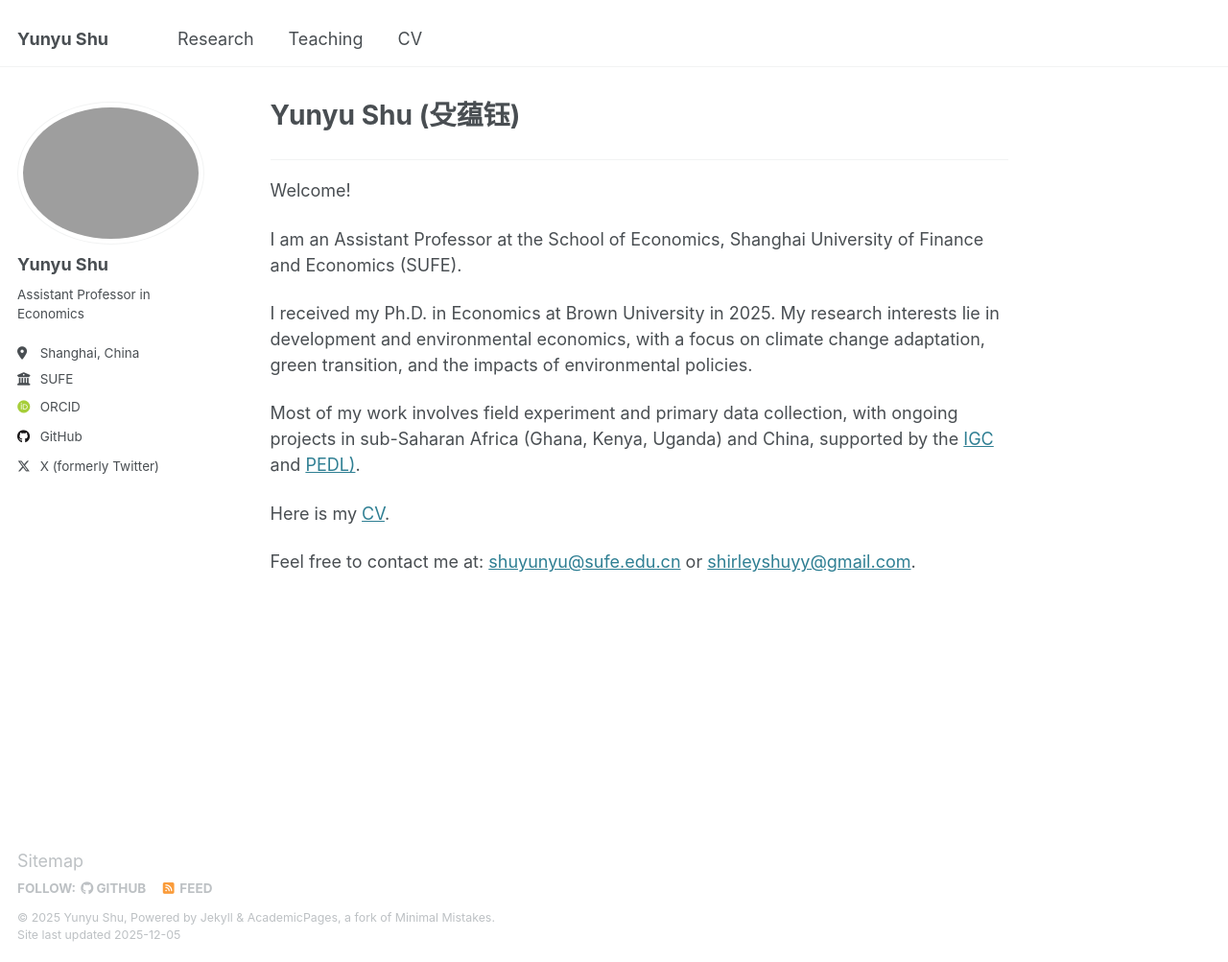
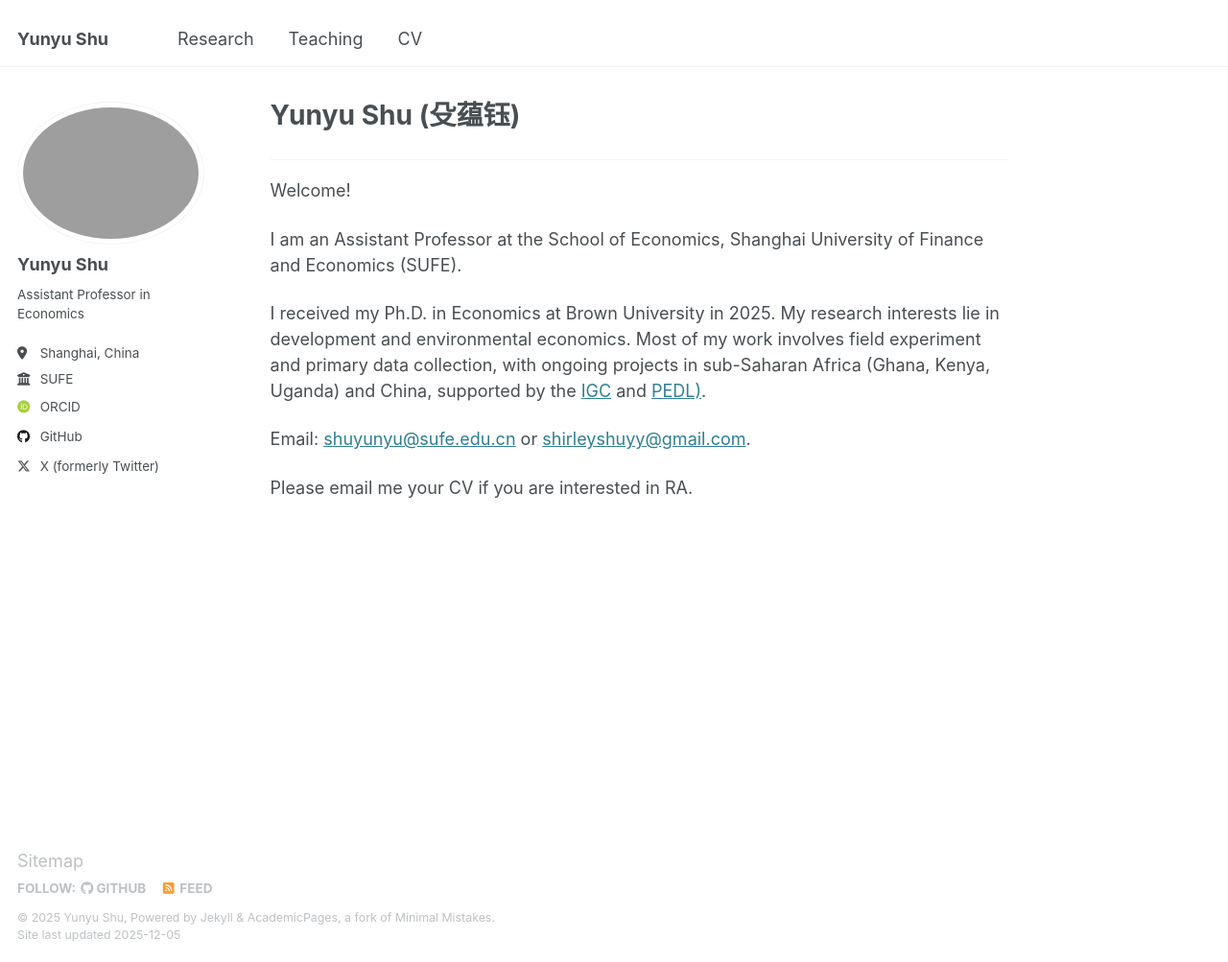
Before and after one commit to shirleyshu0503/shirleyshu0503.github.io, a Jekyll site: the page built from _pages/about.md, in a window 1280 px wide and 1003 px high. Shown: the whole window at 96% size. Built offline with Jekyll 4.4.1, drawn with Linux system fonts in a browser that asks for light colours; some web fonts are replaced.

Commit message:
Update about.md

```diff
--- a/_pages/about.md
+++ b/_pages/about.md
@@ -12,10 +12,8 @@ Welcome!
 
 I am an Assistant Professor at the School of Economics, Shanghai University of Finance and Economics (SUFE).
 
-I received my Ph.D. in Economics at Brown University in 2025. My research interests lie in development and environmental economics, with a focus on climate change adaptation, green transition, and the impacts of environmental policies.
+I received my Ph.D. in Economics at Brown University in 2025. My research interests lie in development and environmental economics. Most of my work involves field experiment and primary data collection, with ongoing projects in sub-Saharan Africa (Ghana, Kenya, Uganda) and China, supported by the [IGC](https://www.theigc.org/) and [PEDL)](https://pedl.cepr.org/).
 
-Most of my work involves field experiment and primary data collection, with ongoing projects in sub-Saharan Africa (Ghana, Kenya, Uganda) and China, supported by the [IGC](https://www.theigc.org/) and [PEDL)](https://pedl.cepr.org/).
+Email:  [shuyunyu@sufe.edu.cn](mailto:shuyunyu@sufe.edu.cn) or [shirleyshuyy@gmail.com](mailto:shirleyshuyy@gmail.com).
 
-Here is my [CV](https://shirleyshu0503.github.io/files/CV_YunyuShu.pdf).
-
-Feel free to contact me at: [shuyunyu@sufe.edu.cn](mailto:shuyunyu@sufe.edu.cn) or [shirleyshuyy@gmail.com](mailto:shirleyshuyy@gmail.com).
+Please email me your CV if you are interested in RA.
```
